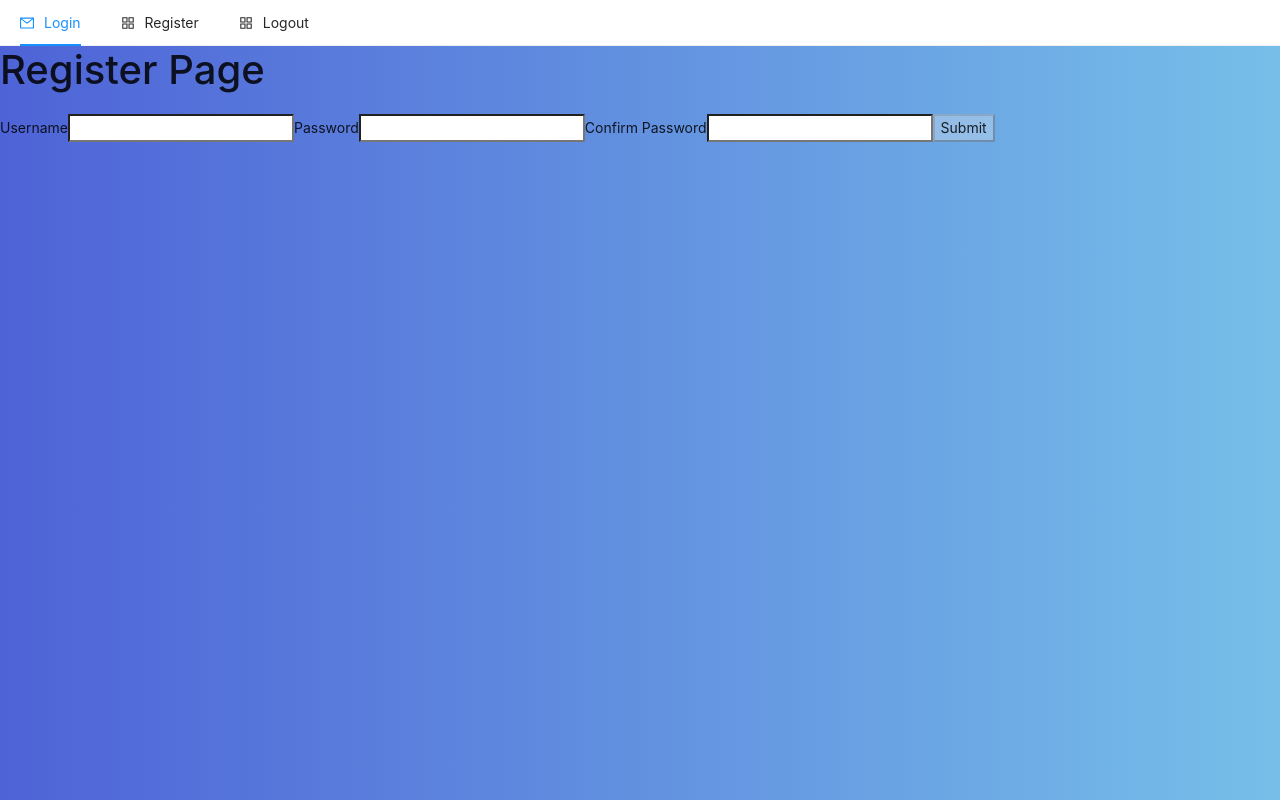
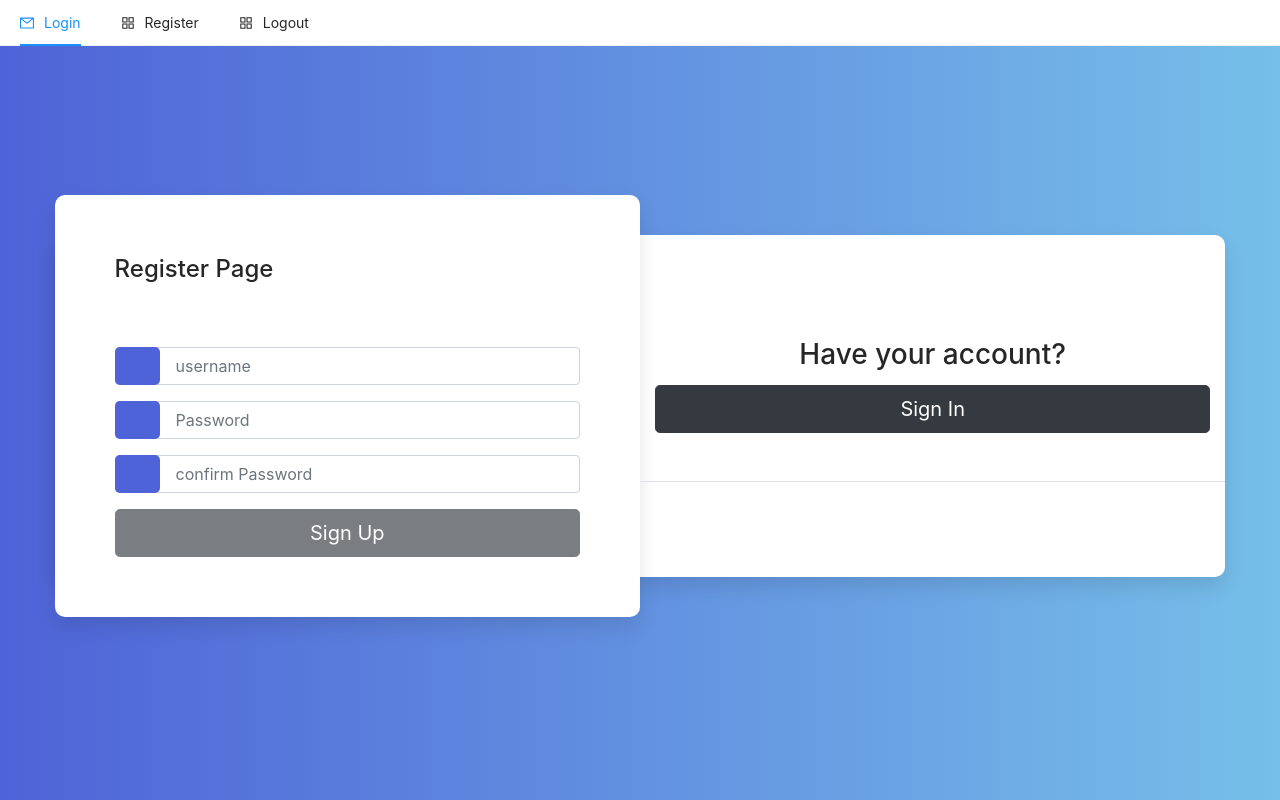
Before and after one commit to iwnlyfe/senior_project, a React (Create React App) app in the folder frontend/: page /register in a window 1280 px wide. Built offline with nearby package versions, Linux system fonts and the light colour scheme.

Commit message:
design ui Login and Register

```diff
--- a/frontend/package.json
+++ b/frontend/package.json
@@ -19,6 +19,7 @@
     "react-toastify": "^8.1.0",
     "redux": "^4.1.2",
     "redux-devtools-extension": "^2.13.9",
+    "sweetalert2": "^11.4.17",
     "web-vitals": "^1.1.2"
   },
   "scripts": {
--- a/frontend/public/assets/style/button.css
+++ b/frontend/public/assets/style/button.css
@@ -15,3 +15,7 @@
     color: #fff;
     box-shadow: 0 0 35px #666666;
 }
+
+.test01{
+
+}
--- a/frontend/public/assets/style/login.css
+++ b/frontend/public/assets/style/login.css
@@ -1,7 +1,8 @@
 body{
     background-image: -webkit-gradient(linear, left top, right top, from(#4e63d7), to(#76bfe9)) !important;
         background-image: linear-gradient(to right, #4e63d7 0%, #76bfe9 100%) !important;
-        margin-top:20px;}
+        margin-top:20px;
+}
 
     /* ===== LOGIN PAGE ===== */
     .login-box {
--- a/frontend/public/index.html
+++ b/frontend/public/index.html
@@ -20,6 +20,7 @@
     <link rel="stylesheet" href="assets/style/button.css" type="text/css" />
     <link rel="stylesheet" href="assets/style/header.css" type="text/css" />
     <link rel="stylesheet" href="assets/style/login.css" type="text/css" />
+    <link rel="stylesheet" href="assets/style/navber.css" type="text/css" />
 
 
     <link rel="stylesheet" href="https://cdnjs.cloudflare.com/ajax/libs/font-awesome/5.15.3/css/all.min.css">
--- a/frontend/src/components/layout/MenuBarAdmin.js
+++ b/frontend/src/components/layout/MenuBarAdmin.js
@@ -3,7 +3,8 @@ import { Link } from 'react-router-dom'
 
 export default function MenuBarAdmin() {
   return (
-      <nav>
+      <nav className='wrapper'>
+        <div className='wrapper sideber'>
           <ul className='nav flex-column'>
               <li className='nav-item'>
                 <Link to='/admin/index'>แดชบอร์ด</Link>
@@ -14,6 +15,7 @@ export default function MenuBarAdmin() {
               </li>
 
           </ul>
+        </div>
       </nav>
   )
 }
--- a/frontend/src/pages/auth/Login.js
+++ b/frontend/src/pages/auth/Login.js
@@ -67,12 +67,12 @@ export default function Login() {
     <div class="align">
         <div class="row">
             <div class="col-md-11 mt-60 mx-md-auto">
-                    <div class="login-box bg-white pl-lg-5 pl-0">
+                <div class="login-box bg-white pl-0">
+                <form class="form" onSubmit={handleSubmit}>
                     <div class="row no-gutters align-items-center">
                         <div class="col-md-6">
                             <div class="form-wrap bg-white">
                                 <h4 class="btm-sep pb-3 mb-5">Login Page</h4>
-                                    <form class="form" onSubmit={handleSubmit}>
                                 <div class="row">
                                     <div class="col-12">
                                         <div class="form-group position-relative">
@@ -86,33 +86,24 @@ export default function Login() {
                                             <input type="password" name='password' class="form-control" placeholder="Password" onChange={handleChange}/>
                                         </div>
                                     </div>
-                                            {/* <div class="col-12 text-lg-right">
-                                                <a href="#" class="c-black">Forgot password ?</a>
-                                            </div> */}
-                                            <div class="col-12 mt-30">
-                                                <button type="submit" class="btn btn-lg btn-custom btn-dark btn-block efbutton">Sign In
-                                                </button>
-                                            </div>
-                                        </div>
-                                    </form>
-                                </div>
-                            </div>
-                            <div class="col-md-6">
-                                <div class="content text-center">
-                                    <div class="border-bottom pb-5 mb-5">
-                                        <h3 class="c-black">First time here?</h3>
-                                        <a href="sign-up.html" class="btn btn-custom">Sign up</a>
-                                    </div>
-                                    <h5 class="c-black mb-4 mt-n1">Or Sign In With</h5>
-                                    <div class="socials">
-                                        <a href="#" class="zmdi zmdi-facebook"></a>
-                                        <a href="#" class="zmdi zmdi-twitter"></a>
-                                        <a href="#" class="zmdi zmdi-google"></a>
-                                        <a href="#" class="zmdi zmdi-instagram"></a>
+                                    <div className='col-12 mt-30'>
+                                        <button type="submit" class="btn btn-lg btn-custom btn-dark btn-block efbutton">Login</button>
                                     </div>
                                 </div>
                             </div>
                         </div>
+                        <div class="col-md-6" style={{marginTop: '3.5rem'}}>
+                            <div class="content text-center">
+                                <div class="border-bottom pb-5 mb-5">
+                                    <h3 class="c-black">First time here?</h3>
+                                    <div class="col-12 mt-30">
+                                        <button type="submit" class="btn btn-lg btn-custom btn-dark btn-block efbutton">Sign Up</button>
+                                    </div>
+                                </div>
+                            </div>
+                        </div>
+                    </div>
+                     </form>
                 </div>
             </div>
         </div>
--- a/frontend/src/pages/auth/Register.js
+++ b/frontend/src/pages/auth/Register.js
@@ -1,6 +1,8 @@
 import React, {useState} from 'react'
 // functions
 import { register } from '../../functions/auth'
+import Swal from 'sweetalert2'
+import { Link } from 'react-router-dom'
 
 export default function Register() {
   const [value, setValue] = useState({
@@ -8,7 +10,6 @@ export default function Register() {
     password: "",
     confirmPassword: ""
   })
-
   const handleChange = (e) => {
     setValue({...value,
       [e.target.name]: e.target.value
@@ -22,29 +23,90 @@ export default function Register() {
       alert('Password not match')
     } else {
       register(value).then(res => {
+        Swal.fire(
+          value.username,
+          res.data,
+          'success'
+        )
         console.log(res.data)
-        alert(res.data)
+        // alert(res.data)
       }).catch(err => {
+        Swal.fire('แจ้งเตือน',
+        err.response.data,
+        'error')
         console.log(err.response.data)
-        alert(err.response.data)
+        // alert(err.response.data)
       })
     }
   }
 
   // console.log(value)
   return (
-    <div>
-      <h1>Register Page</h1>
-      <form onSubmit={handleSubmit}>
-        <label>Username</label>
-        <input type="text" name="username" onChange={handleChange} />
-        <label>Password</label>
-        <input type='password' name='password' onChange={handleChange}/>
-        <label>Confirm Password</label>
-        <input type='password' name='confirmPassword' onChange={handleChange}/>
 
-        <button disabled={value.password.length < 4}>Submit</button>
-      </form>
+    // <div>
+    //   <h1>Register Page</h1>
+    //   <form onSubmit={handleSubmit}>
+    //     <label>Username</label>
+    //     <input type="text" name="username" onChange={handleChange} />
+    //     <label>Password</label>
+    //     <input type='password' name='password' onChange={handleChange}/>
+    //     <label>Confirm Password</label>
+    //     <input type='password' name='confirmPassword' onChange={handleChange}/>
+
+    //     <button disabled={value.password.length < 4}>Submit</button>
+    //   </form>
+    // </div>
+    <div class="align">
+      <div class="row">
+          <div class="col-md-11 mt-60 mx-md-auto">
+              <div class="login-box bg-white pl-0">
+                  <div class="row no-gutters align-items-center">
+                      <div class="col-md-6">
+                          <div class="form-wrap bg-white">
+                              <h4 class="btm-sep pb-3 mb-5">Register Page</h4>
+                              <form class="form" onSubmit={handleSubmit}>
+                                  <div class="row">
+                                      <div class="col-12">
+                                          <div class="form-group position-relative">
+                                              <span class="zmdi zmdi-account"></span>
+                                              <input type="text" class="form-control" name='username' placeholder="username" onChange={handleChange}/>
+                                          </div>
+                                      </div>
+                                      <div class="col-12">
+                                          <div class="form-group position-relative">
+                                              <span class="zmdi zmdi-email"></span>
+                                              <input type="password" name='password' class="form-control" placeholder="Password" onChange={handleChange}/>
+                                          </div>
+                                      </div>
+                                      <div class="col-12">
+                                          <div class="form-group position-relative">
+                                              <span class="zmdi zmdi-email"></span>
+                                              <input type="password" name='confirmPassword' class="form-control" placeholder="confirm Password" onChange={handleChange}/>
+                                          </div>
+                                      </div>
+                                      <div class="col-12 mt-30 ">
+                                        <button class="btn btn-lg btn-custom btn-dark btn-block efbutton" disabled={value.password.length < 4}>Sign Up</button>
+                                    </div>
+                                  </div>
+                              </form>
+                          </div>
+                      </div>
+                      <div class="col-md-6" style={{marginTop: '3.5rem'}}>
+                          <div class="content text-center">
+                              <div class="border-bottom pb-5 mb-5">
+                                  <h3 class="c-black">Have your account?</h3>
+                                  <div class="col-12 mt-30 ">
+                                      <Link to='/login'>
+                                        <button type="submit" class="btn btn-lg btn-custom btn-dark btn-block efbutton">Sign In</button>
+                                      </Link>
+                                  </div>
+                              </div>
+                          </div>
+                      </div>
+                  </div>
+              </div>
+          </div>
+      </div>
     </div>
   )
 }
```
Also changed, not shown: frontend/public/assets/style/navber.css (added, +25 -0 lines), frontend/src/pages/admin/ManageAdmin.js (+38 -3 lines), frontend/public/assets/svg/info-circle.svg (added), 1 other file (tests, documents, lock files or other folders). Lines whose indentation alone changed are shown as unchanged.
